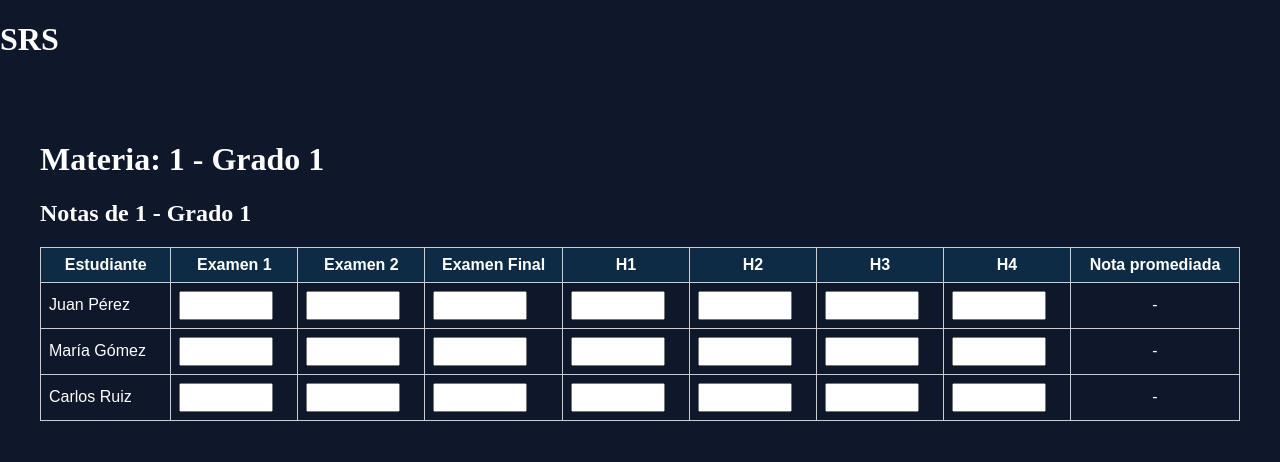
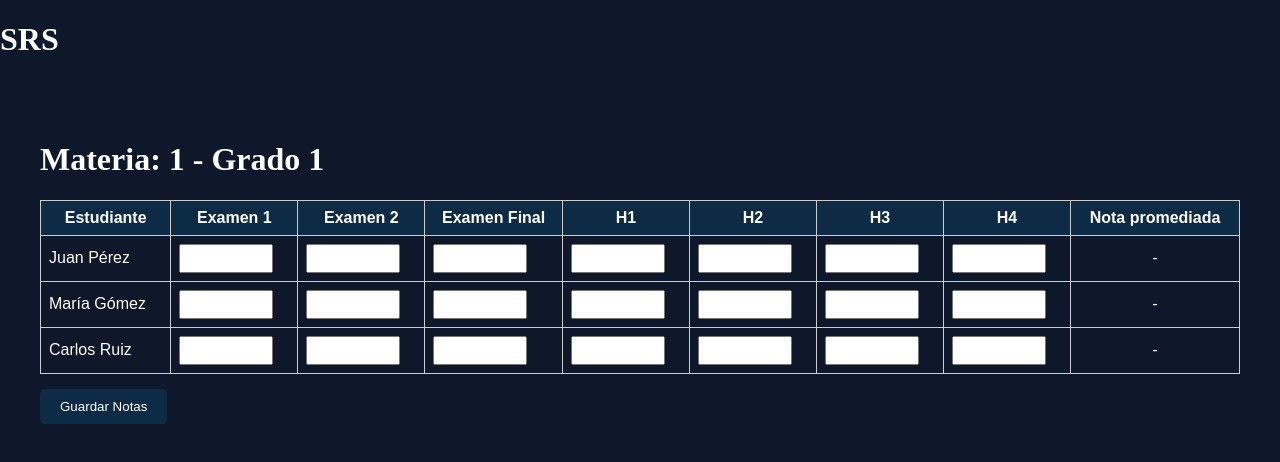
Before and after one commit to saratorress0/PaginaFroned, a React (Vite) app: page /profesor/materia/1/grado/1 in a window 1280 px wide. Shown: the top 462 px of the page. Built offline with nearby package versions, Linux system fonts and the light colour scheme; no server answers.

Commit message:
Tu mensaje de commit aquí

```diff
--- a/src/components/MateriaDetalle.jsx
+++ b/src/components/MateriaDetalle.jsx
@@ -14,18 +14,9 @@ function MateriaDetalle() {
         Materia: {nombre.charAt(0).toUpperCase() + nombre.slice(1)}
         {grado && ` - Grado ${grado}`}
       </h1>
-      {esProfesor ? (
-        <>
-          <h2>Notas de {nombre} - Grado {grado}</h2>
-          <NotasTabla editable={true} />
-        </>
-      ) : (
-        <p>
-          Aquí podrás consultar tus calificaciones, asistencia y otra información.
-          {}
-          <NotasTabla editable={false} />
-        </p>
-      )}
+
+      <NotasTabla editable={esProfesor} materia={nombre} grado={grado || "10"} />
+
     </div>
   );
 }
--- a/src/components/NotasTabla.jsx
+++ b/src/components/NotasTabla.jsx
@@ -1,17 +1,65 @@
-import React, { useState } from "react";
-function NotasTabla({ editable }) {
+import React, { useState, useEffect } from "react";
+
+function NotasTabla({ editable, materia, grado }) {
   const columnas = ["Examen 1", "Examen 2", "Examen Final", "H1", "H2", "H3", "H4", "Nota promediada"];
-
   const [notas, setNotas] = useState([
     { estudiante: "Juan Pérez", notas: ["", "", "", "", "", "", "", ""] },
     { estudiante: "María Gómez", notas: ["", "", "", "", "", "", "", ""] },
     { estudiante: "Carlos Ruiz", notas: ["", "", "", "", "", "", "", ""] },
   ]);
 
+  // ✅ Cargar notas de la API
+  useEffect(() => {
+    fetch(`/api/notas/${materia}/${grado}`)
+      .then((res) => res.json())
+      .then((data) => {
+        const estudiantesMap = {};
+        data.forEach((fila) => {
+          if (!estudiantesMap[fila.estudiante]) {
+            estudiantesMap[fila.estudiante] = Array(columnas.length).fill("");
+          }
+          const colIndex = columnas.indexOf(fila.columna);
+          if (colIndex !== -1) estudiantesMap[fila.estudiante][colIndex] = fila.nota;
+        });
+
+        const nuevos = Object.entries(estudiantesMap).map(([estudiante, notas]) => ({
+          estudiante,
+          notas,
+        }));
+
+        if (nuevos.length > 0) setNotas(nuevos);
+      })
+      .catch((err) => console.error("Error cargando notas:", err));
+  }, [materia, grado]);
+
+  // ✅ Cambiar nota en la tabla
   const handleNotaChange = (estIndex, colIndex, valor) => {
     const nuevasNotas = [...notas];
     nuevasNotas[estIndex].notas[colIndex] = valor;
     setNotas(nuevasNotas);
+  };
+
+  // ✅ Guardar en la API
+  const guardarNotas = () => {
+    notas.forEach((fila) => {
+      const notasObj = {};
+      columnas.forEach((col, i) => {
+        if (i < columnas.length - 1) notasObj[col] = fila.notas[i];
+      });
+
+      fetch("/api/notas", {
+        method: "POST",
+        headers: { "Content-Type": "application/json" },
+        body: JSON.stringify({
+          estudiante: fila.estudiante,
+          materia,
+          grado,
+          notas: notasObj,
+        }),
+      }).then((res) => res.json())
+        .then((msg) => console.log("Guardado:", msg))
+        .catch((err) => console.error("Error guardando:", err));
+    });
   };
 
   const calcularPromedio = (notas) => {
@@ -21,6 +69,7 @@ function NotasTabla({ editable }) {
   };
 
   return (
+    <div>
       <table style={{ borderCollapse: "collapse", width: "100%", marginTop: "20px" }}>
         <thead>
           <tr>
@@ -36,7 +85,7 @@ function NotasTabla({ editable }) {
           {notas.map((fila, estIndex) => (
             <tr key={estIndex}>
               <td style={{ border: "1px solid #ccc", padding: "8px" }}>{fila.estudiante}</td>
-              {fila.notas.map((nota, colIndex) => (
+              {fila.notas.map((nota, colIndex) =>
                 colIndex === columnas.length - 1 ? (
                   <td key={colIndex} style={{ border: "1px solid #ccc", padding: "8px", textAlign: "center" }}>
                     {calcularPromedio(fila.notas.slice(0, -1))}
@@ -55,11 +104,21 @@ function NotasTabla({ editable }) {
                     )}
                   </td>
                 )
-              ))}
+              )}
             </tr>
           ))}
         </tbody>
       </table>
+
+      {editable && (
+        <button
+          onClick={guardarNotas}
+          style={{ marginTop: "15px", padding: "10px 20px", background: "#0d2b45", color: "#fff", border: "none", borderRadius: "5px" }}
+        >
+          Guardar Notas
+        </button>
+      )}
+    </div>
   );
 }
 
--- a/vite.config.js
+++ b/vite.config.js
@@ -7,7 +7,7 @@ export default defineConfig({
   server: {
     proxy: {
       '/api': {
-        target: 'http://localhost:3003',
+        target: 'http://localhost:5000',
         changeOrigin: true,
       },
     }
```
Lines whose indentation alone changed are shown as unchanged.
